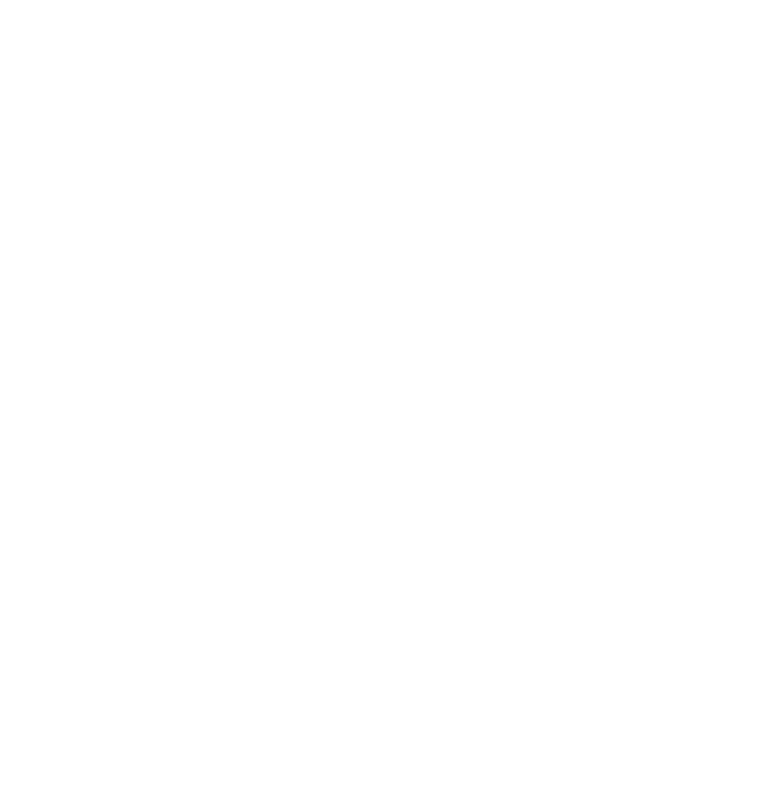
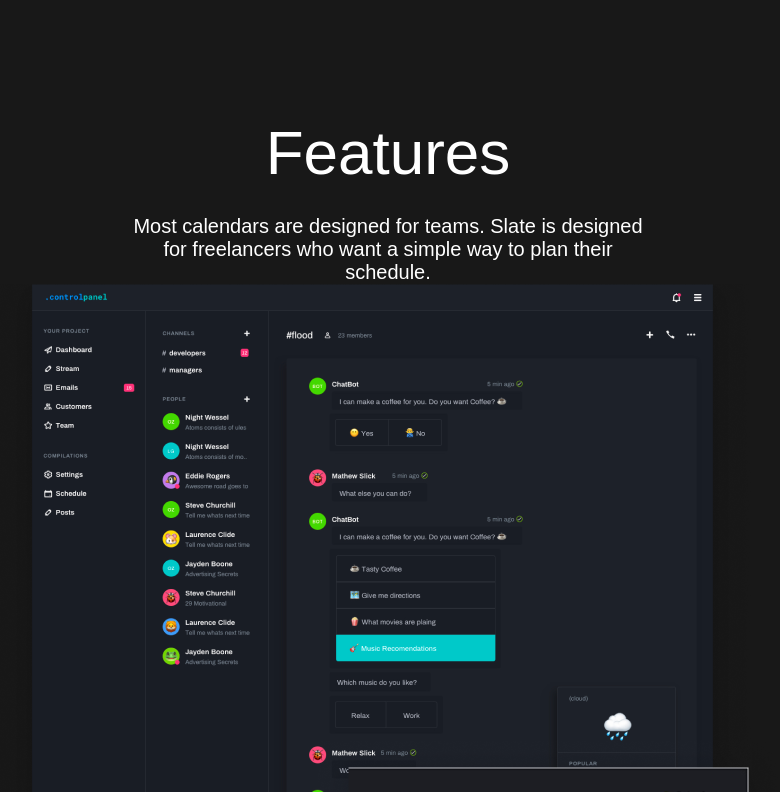
Before and after one commit to AleksandrKompanetc/reactjs-figma-app, a React (Create React App) app: page / in a window 1280 px wide. Shown: the part 1588-2380 px from the top of the page, without its empty margins (252-1032 px from the left). Before the commit the page ends 1612 px from the top, so only its background shows below. Built offline with nearby package versions, Linux system fonts and the light colour scheme.

Commit message:
changing styles for Main component

```diff
--- a/src/App.css
+++ b/src/App.css
@@ -41,4 +41,5 @@
   margin: 0;
   padding: 0;
   box-sizing: border-box;
+  background: #181818;
 }
--- a/src/components/Main.css
+++ b/src/components/Main.css
@@ -0,0 +1,24 @@
+.main__features {
+  display: flex;
+  flex-direction: column;
+  align-items: center;
+  color: #fff;
+}
+
+.main__title {
+  margin-top: 162px;
+  margin-bottom: 0;
+  font-size: 62px;
+  font-weight: 400;
+  font-family: sans-serif;
+}
+
+.main__subtitle {
+  width: 40%;
+  margin-top: 27px;
+  margin-bottom: 0;
+  text-align: center;
+  font-size: 20px;
+  font-weight: 400;
+  font-family: sans-serif;
+}
--- a/src/components/Main.jsx
+++ b/src/components/Main.jsx
@@ -1,11 +1,17 @@
 import React from 'react'
 import './Main.css'
+import features from '../assets/site/images/siteImages/features.png'
 
 const Main = () => {
   return (
     <main className='main'>
-      <section className='features'>
-        <h1>Features</h1>
+      <section className='main__features'>
+        <h1 className='main__title'>Features</h1>
+        <h5 className='main__subtitle'>
+          Most calendars are designed for teams. Slate is designed for
+        freelancers who want a simple way to plan their schedule.
+        </h5>
+        <img src={features} alt="Features" />
       </section>
     </main>
   )
```
